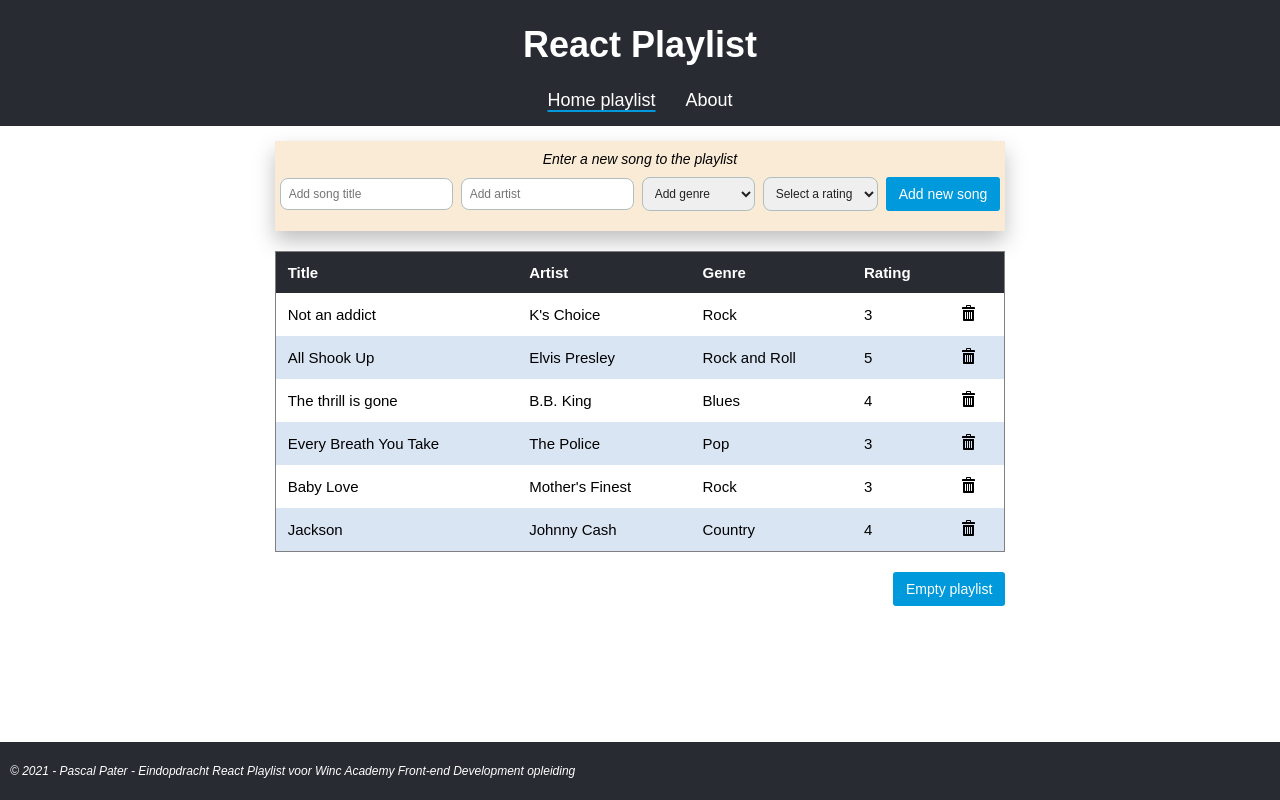
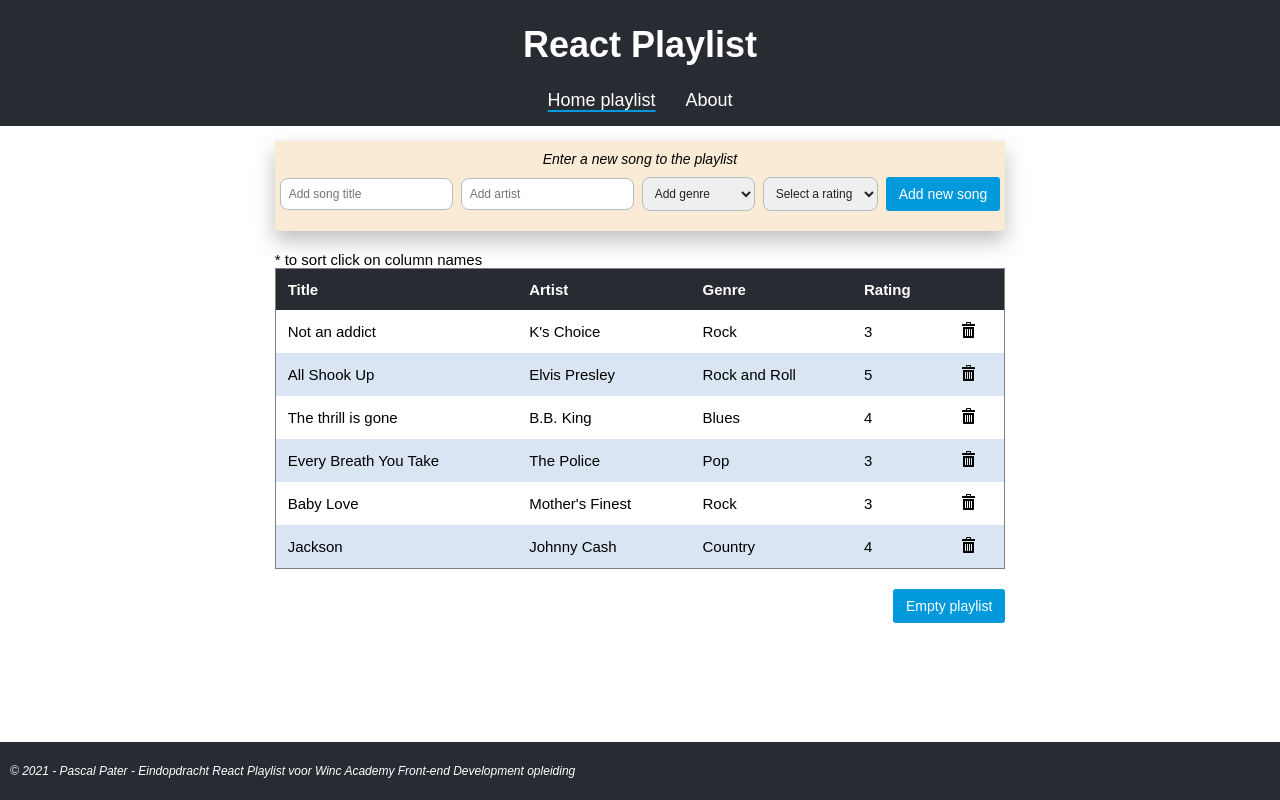
Before and after one commit to PasquinelP/pascal_pater-eindopdracht-React-Playlist, a React (Create React App) app: page / in a window 1280 px wide. Built offline with nearby package versions, Linux system fonts and the light colour scheme; the HTML template or start-up script is replaced by a standard one.

Commit message:
add message text to song list

```diff
--- a/src/components/SongList.js
+++ b/src/components/SongList.js
@@ -9,6 +9,7 @@ const SongList = () => {
 
   return (
     <div className="song-list">
+      <div className="song-list__message">* to sort click on column names</div>
       <table>
         <thead>
           <tr>
```
